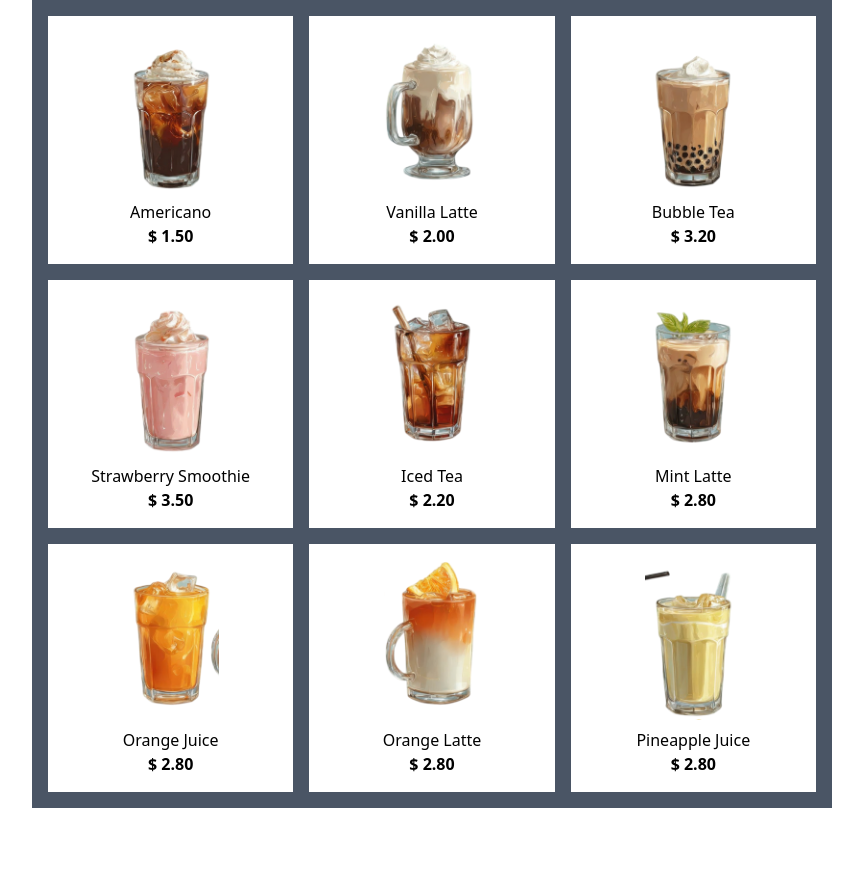
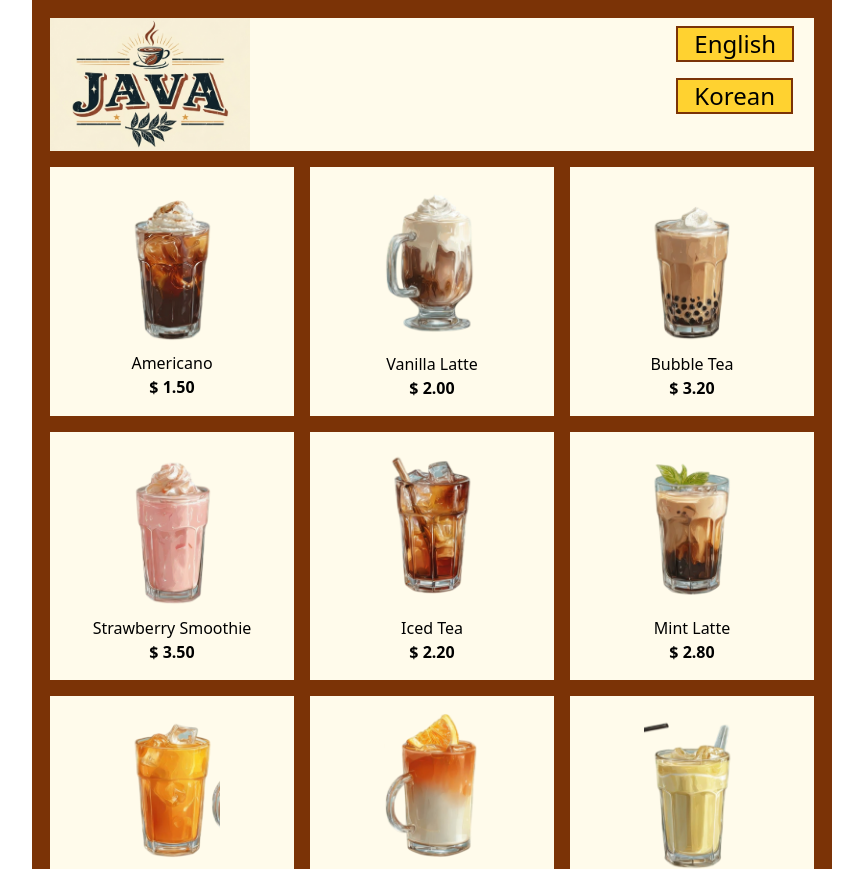
Before and after one commit to iroNomad/cafe_kiosk, a React (Vite) app: page / in a window 1280 px wide. Shown: the top 869 px of the page, without its empty margins (208-1071 px from the left). Before the commit the page ends 808 px from the top, so only its background shows below. Built offline with nearby package versions, Linux system fonts and the light colour scheme.

Commit message:
Added logo, buttons

```diff
--- a/src/App.jsx
+++ b/src/App.jsx
@@ -1,25 +1,36 @@
 import './index.css'
 import MenuCard from "./components/MenuCard.jsx";
+import logo from "./assets/java_logo.png"
 
 const menuItems = [
-    {image: "americano", title: "Americano", price: "$ 1.50"},
-    {image: "vanilla_latte", title: "Vanilla Latte", price: "$ 2.00"},
-    {image: "bubble_tea", title: "Bubble Tea", price: "$ 3.20"},
-    {image: "strawberry_smoothie", title: "Strawberry Smoothie", price: "$ 3.50"},
-    {image: "iced_tea", title: "Iced Tea", price: "$ 2.20"},
-    {image: "mint_latte", title: "Mint Latte", price: "$ 2.80"},
-    {image: "orange_juice", title: "Orange Juice", price: "$ 2.80"},
-    {image: "orange_latte", title: "Orange Latte", price: "$ 2.80"},
-    {image: "pineapple_juice", title: "Pineapple Juice", price: "$ 2.80"}
+    {imageName: "americano", title: "Americano", price: "$ 1.50"},
+    {imageName: "vanilla_latte", title: "Vanilla Latte", price: "$ 2.00"},
+    {imageName: "bubble_tea", title: "Bubble Tea", price: "$ 3.20"},
+    {imageName: "strawberry_smoothie", title: "Strawberry Smoothie", price: "$ 3.50"},
+    {imageName: "iced_tea", title: "Iced Tea", price: "$ 2.20"},
+    {imageName: "mint_latte", title: "Mint Latte", price: "$ 2.80"},
+    {imageName: "orange_juice", title: "Orange Juice", price: "$ 2.80"},
+    {imageName: "orange_latte", title: "Orange Latte", price: "$ 2.80"},
+    {imageName: "pineapple_juice", title: "Pineapple Juice", price: "$ 2.80"}
 ];
 
 export default function App() {
     return (
         <>
-            <div className="bg-gray-600 grid grid-cols-3 gap-4 p-4 w-200 m-auto">
-                {menuItems.map(item => (
-                    <MenuCard key={item.title} item={item}/>
-                ))}
+            <div className="bg-amber-900 w-200 m-auto p-0.5">
+                <div className="bg-amber-50 ml-4 mt-4 mr-4 flex justify-between items-start">
+                    <img src={logo} className="w-50"/>
+                    <div className="text-2xl">
+                        <button className="bg-amber-300 mx-5 my-2 px-4 border-2 border-amber-900">English</button>
+                        <br/>
+                        <button className="bg-amber-300 mx-5 my-2 px-4 border-2 border-amber-900">Korean</button>
+                    </div>
+                </div>
+                <div className="grid grid-cols-3 gap-4 p-4">
+                    {menuItems.map(item => (
+                        <MenuCard key={item.title} item={item}/>
+                    ))}
+                </div>
             </div>
         </>
     );
--- a/src/components/MenuCard.jsx
+++ b/src/components/MenuCard.jsx
@@ -1,7 +1,7 @@
 export default function MenuCard({item}) {
     return (
-        <div className="bg-white p-4 text-center">
-            <img src={`src/assets/${item.image}.png`} alt={item.title} className="w-24 mx-auto"/>
+        <div className="bg-amber-50 p-4 text-center">
+            <img src={`src/assets/${item.imageName}.png`} alt={item.title} className="w-24 mx-auto"/>
             <h2 className="mt-2">{item.title}</h2>
             <strong>{item.price}</strong>
         </div>
```
Also changed, not shown: src/assets/java_logo.png (added).
